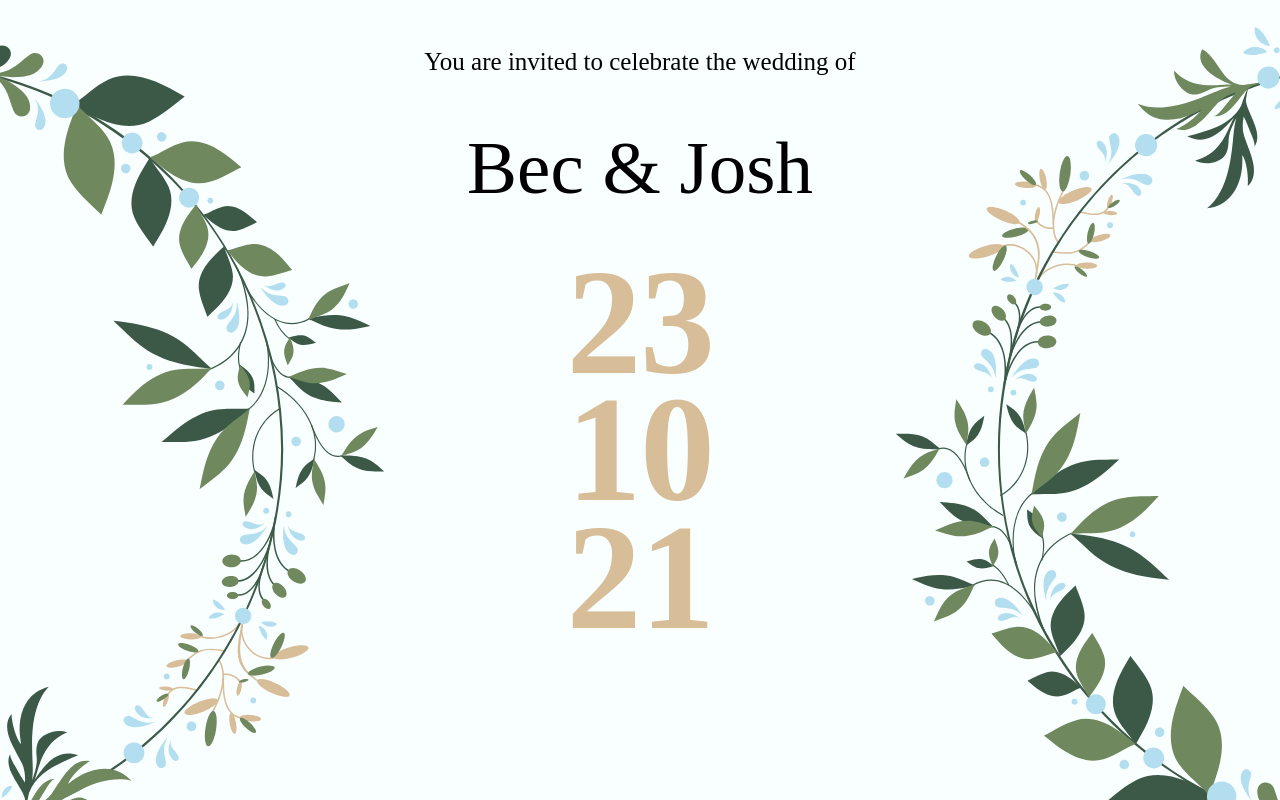
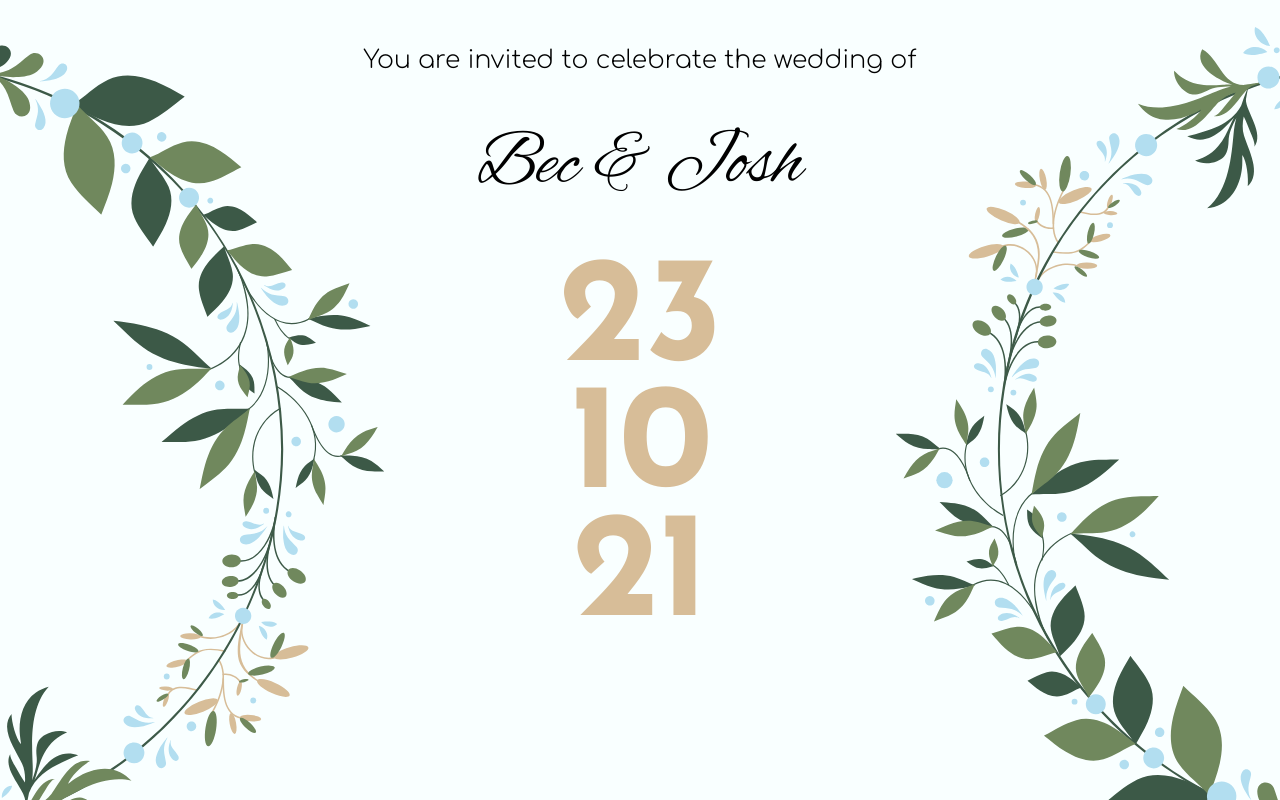
Before and after one commit to JP-Ellis/wedding-website, a Nuxt app: page / in a window 1280 px wide. Shown: the top 800 px of the page. Built offline with nearby package versions, Linux system fonts and the light colour scheme; what @braid/vue-formulate would draw is missing.

Commit message:
Import fonts

```diff
--- a/components/App.vue
+++ b/components/App.vue
@@ -8,6 +8,8 @@
 </template>
 
 <style lang="scss" scoped>
+@import "@fontsource/comfortaa/300.css";
+@import "@fontsource/comfortaa/700.css";
 .container {
   width: 100vw;
   max-width: 2000px;
--- a/components/Invitation.vue
+++ b/components/Invitation.vue
@@ -64,13 +64,16 @@
   flex: 0 0 0px;
 }
 
+@import "@fontsource/alex-brush/400.css";
 .names {
   font: {
     family: "Alex Brush";
+    weight: 400;
     size: 3rem;
   }
 }
 
+@import "@fontsource/josefin-sans/700.css";
 .date {
   font: {
     family: "Josefin Sans";
```
